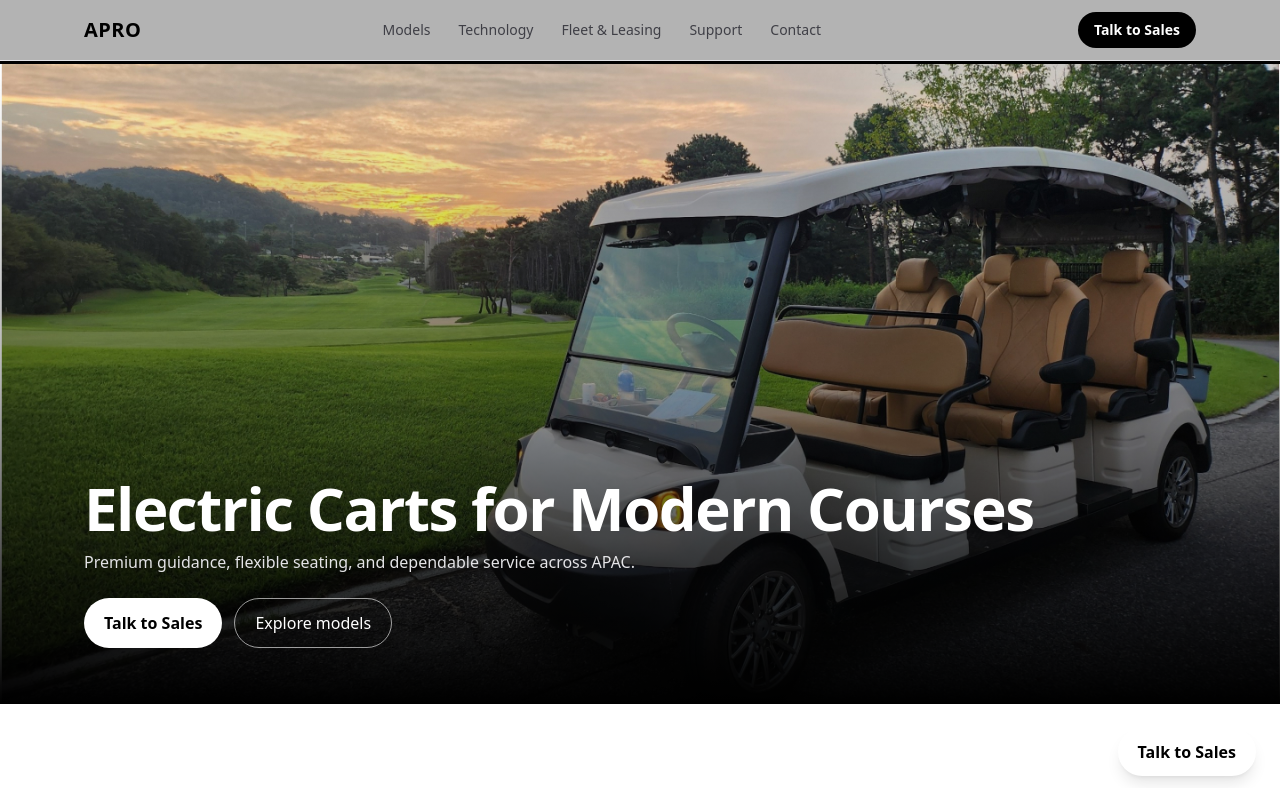
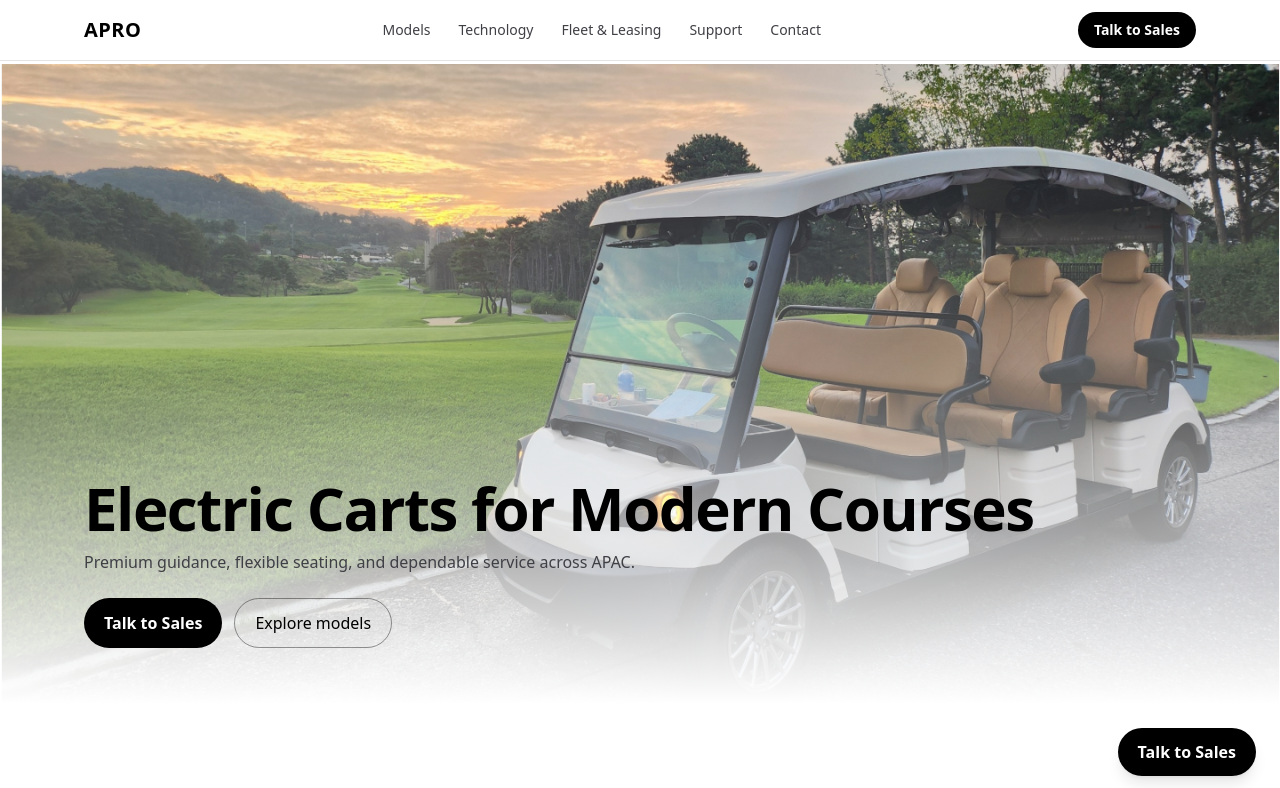
Before and after one commit to Aproglobal/apro-global-site, a React (Vite) app: page / in a window 1280 px wide. Shown: the top 788 px of the page. Built offline with nearby package versions, Linux system fonts and the light colour scheme; no server answers.

Commit message:
Update App.tsx

```diff
--- a/src/pages/App.tsx
+++ b/src/pages/App.tsx
@@ -8,19 +8,22 @@ import LeadModal, { openLead } from '../components/LeadModal';
 import ModelDetail from '../components/ModelDetail';
 import { getVariant } from '../utils/ab';
 import { setupScrollDepth, trackEvent } from '../services/analytics';
+import { initThemeWatcher } from '../utils/theme'; // ★ 추가
 
 export default function App() {
   const variant = getVariant();
 
   useEffect(() => {
     setupScrollDepth();
+    initThemeWatcher(); // ★ OS 테마 자동 추종
   }, []);
 
   const primaryCta = 'Talk to Sales';
   const secondaryCta = variant === 'A' ? 'Explore models' : 'Download brochure';
 
   return (
-    <div className="min-h-screen bg-black text-white">
+    // ★ 라이트/다크 공통 래퍼로 변경
+    <div className="min-h-screen bg-white text-black dark:bg-black dark:text-white">
       <Header />
       <main className="pt-16">
         {/* HERO */}
@@ -31,12 +34,13 @@ export default function App() {
               className="absolute inset-0 w-full h-full object-cover"
               alt="APRO Golf Carts"
             />
-            <div className="absolute inset-0 bg-gradient-to-t from-black via-black/30 to-transparent" />
+            {/* ★ 라이트/다크 모두 읽기 쉬운 그라데이션 */}
+            <div className="absolute inset-0 bg-gradient-to-t from-white via-white/30 to-transparent dark:from-black dark:via-black/30 dark:to-transparent" />
             <div className="relative z-10 max-w-6xl mx-auto px-5 h-full flex flex-col justify-end pb-14">
               <h1 className="text-4xl md:text-6xl font-extrabold tracking-tight">
                 Electric Carts for Modern Courses
               </h1>
-              <p className="mt-3 max-w-2xl text-zinc-200">
+              <p className="mt-3 max-w-2xl text-zinc-700 dark:text-zinc-200">
                 Premium guidance, flexible seating, and dependable service across APAC.
               </p>
               <div className="mt-6 flex gap-3">
@@ -45,7 +49,7 @@ export default function App() {
                     openLead('Hero CTA');
                     trackEvent('cta_click', { where: 'hero', label: primaryCta, variant });
                   }}
-                  className="px-5 py-3 rounded-full bg-white text-black font-semibold"
+                  className="px-5 py-3 rounded-full bg-black text-white font-semibold dark:bg-white dark:text-black"
                 >
                   {primaryCta}
                 </button>
@@ -55,7 +59,7 @@ export default function App() {
                     onClick={() =>
                       trackEvent('cta_click', { where: 'hero', label: secondaryCta, variant })
                     }
-                    className="px-5 py-3 rounded-full border border-white/60"
+                    className="px-5 py-3 rounded-full border border-black/40 text-black dark:border-white/60 dark:text-white"
                   >
                     {secondaryCta}
                   </a>
@@ -65,7 +69,7 @@ export default function App() {
                     onClick={() =>
                       trackEvent('brochure_download', { file: '/brochure.pdf', where: 'hero' })
                     }
-                    className="px-5 py-3 rounded-full border border-white/60"
+                    className="px-5 py-3 rounded-full border border-black/40 text-black dark:border-white/60 dark:text-white"
                   >
                     {secondaryCta}
                   </a>
@@ -80,25 +84,26 @@ export default function App() {
         <TechSection />
         <FleetSection />
 
-        <section id="support" className="py-20 bg-white text-black">
+        {/* SUPPORT */}
+        <section id="support" className="py-20 bg-zinc-50 text-black dark:bg-zinc-900 dark:text-white">
           <div className="max-w-6xl mx-auto px-5">
             <h2 className="text-3xl md:text-4xl font-extrabold tracking-tight">Support</h2>
             <div className="mt-4 grid md:grid-cols-3 gap-6">
-              <div className="rounded-2xl border p-6">
+              <div className="rounded-2xl border border-zinc-200 p-6 dark:border-zinc-700">
                 <h4 className="font-semibold">Installation</h4>
-                <p className="text-sm text-zinc-600 mt-1">
+                <p className="text-sm text-zinc-600 mt-1 dark:text-zinc-300">
                   Onsite setup, guidance calibration, and safety training.
                 </p>
               </div>
-              <div className="rounded-2xl border p-6">
+              <div className="rounded-2xl border border-zinc-200 p-6 dark:border-zinc-700">
                 <h4 className="font-semibold">Maintenance</h4>
-                <p className="text-sm text-zinc-600 mt-1">
+                <p className="text-sm text-zinc-600 mt-1 dark:text-zinc-300">
                   Preventive checks, genuine parts, and service SLAs.
                 </p>
               </div>
-              <div className="rounded-2xl border p-6">
+              <div className="rounded-2xl border border-zinc-200 p-6 dark:border-zinc-700">
                 <h4 className="font-semibold">Operations</h4>
-                <p className="text-sm text-zinc-600 mt-1">
+                <p className="text-sm text-zinc-600 mt-1 dark:text-zinc-300">
                   Best practices for busy tee sheets and event logistics.
                 </p>
               </div>
@@ -106,10 +111,11 @@ export default function App() {
           </div>
         </section>
 
-        <section id="contact" className="py-20 bg-zinc-100 text-black">
+        {/* CONTACT */}
+        <section id="contact" className="py-20 bg-zinc-100 text-black dark:bg-zinc-800 dark:text-white">
           <div className="max-w-6xl mx-auto px-5">
             <h2 className="text-3xl md:text-4xl font-extrabold tracking-tight">Contact</h2>
-            <p className="mt-2 text-zinc-700 max-w-2xl">
+            <p className="mt-2 text-zinc-700 max-w-2xl dark:text-zinc-200">
               Email us at{' '}
               <a
                 href={`mailto:${import.meta.env.VITE_SALES_EMAIL || 'sales@example.com'}`}
@@ -125,7 +131,7 @@ export default function App() {
                   openLead('Contact CTA');
                   trackEvent('cta_click', { where: 'contact', label: 'Talk to Sales' });
                 }}
-                className="px-5 py-3 rounded-full bg-black text-white font-semibold"
+                className="px-5 py-3 rounded-full bg-black text-white font-semibold dark:bg-white dark:text-black"
               >
                 Talk to Sales
               </button>
@@ -134,7 +140,7 @@ export default function App() {
                 onClick={() =>
                   trackEvent('brochure_download', { file: '/brochure.pdf', where: 'contact' })
                 }
-                className="px-5 py-3 rounded-full border"
+                className="px-5 py-3 rounded-full border border-black/30 dark:border-white/40"
               >
                 Download brochure (PDF)
               </a>
@@ -149,16 +155,16 @@ export default function App() {
           openLead('Sticky CTA');
           trackEvent('cta_click', { where: 'sticky', label: 'Talk to Sales' });
         }}
-        className="fixed bottom-6 right-6 px-5 py-3 rounded-full bg-white text-black font-semibold shadow-lg"
+        className="fixed bottom-6 right-6 px-5 py-3 rounded-full bg-black text-white font-semibold shadow-lg dark:bg-white dark:text-black"
       >
         Talk to Sales
       </button>
 
-      <footer className="border-t border-zinc-800 bg-black">
-        <div className="max-w-6xl mx-auto px-5 py-6 text-sm text-zinc-400">
+      <footer className="border-t border-zinc-200 bg-white dark:border-zinc-800 dark:bg-black">
+        <div className="max-w-6xl mx-auto px-5 py-6 text-sm text-zinc-600 dark:text-zinc-400">
           © {new Date().getFullYear()} APRO. All rights reserved.
-          <div className="mt-4 text-zinc-500">
-            <h3 className="text-xs font-semibold tracking-wider uppercase">
+          <div className="mt-4">
+            <h3 className="text-xs font-semibold tracking-wider uppercase text-zinc-500 dark:text-zinc-500">
               Company information
             </h3>
             <p className="mt-1">KUKJE INTERTRADE Co., Ltd.</p>
```
